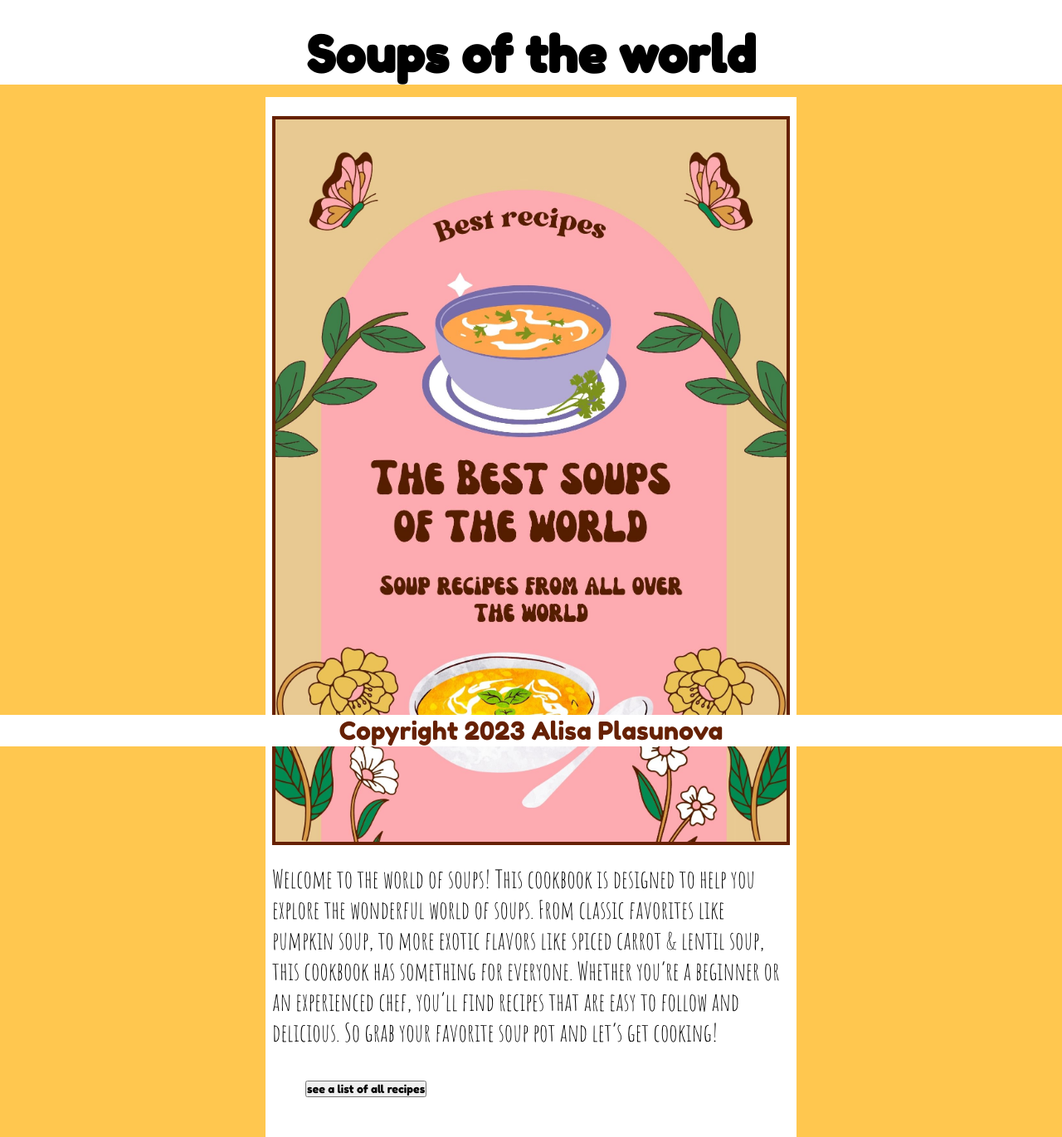
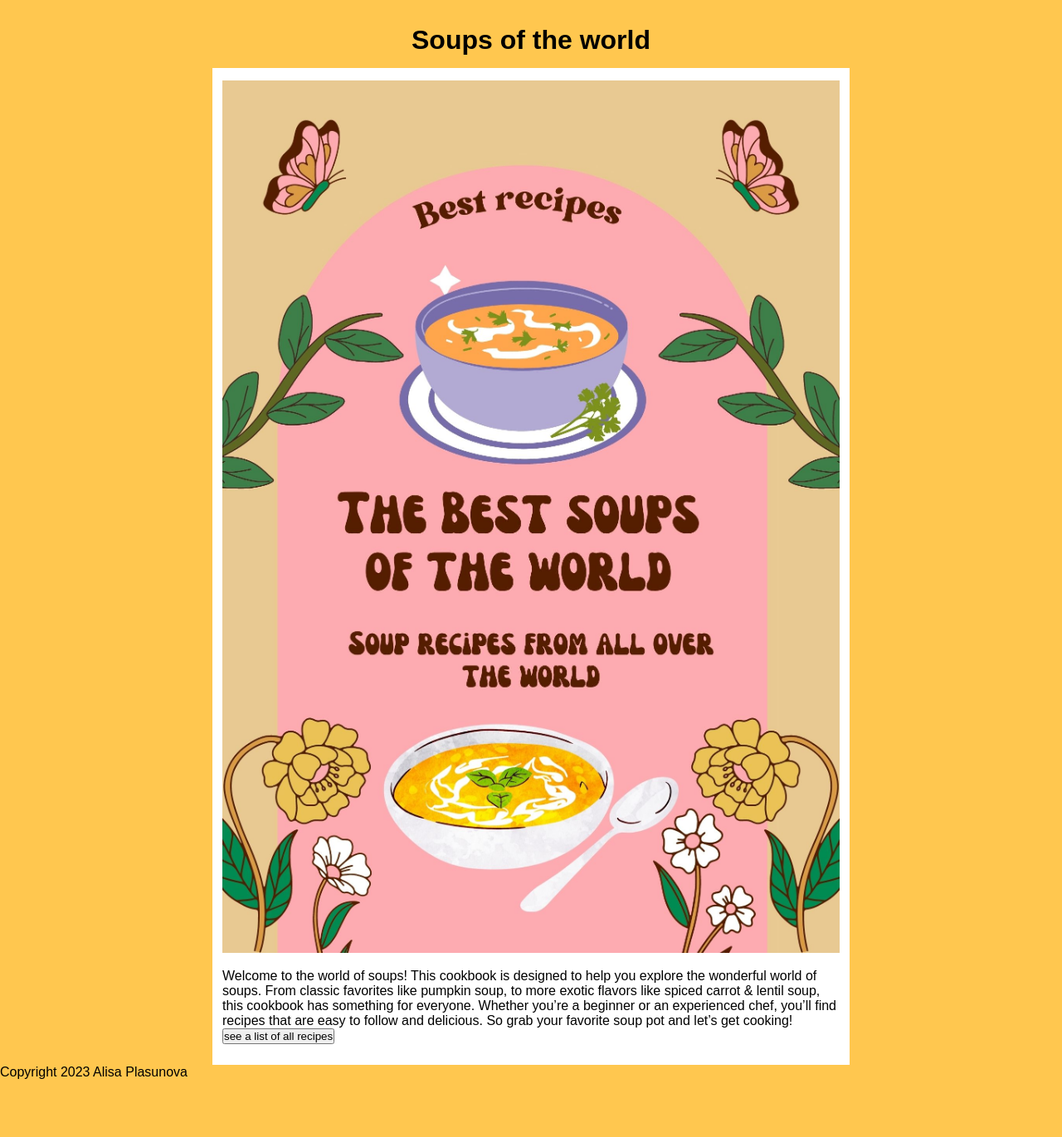
Before and after one commit to Alison-Krauze/soups, a Jekyll site: the page built from home/index.md, in a window 1280 px wide. Shown: the whole page at 83% size. Built offline with Jekyll 4.4.1, drawn with Linux system fonts in a browser that asks for light colours; after the commit the page ends 1302 px from its top, so only the background shows below that.

Commit message:
Update recipes.css

```diff
--- a/styles/recipes.css
+++ b/styles/recipes.css
@@ -1,9 +1,4 @@
 /*! CSS bare bones for recipes site */
-
-  @import url('https://fonts.googleapis.com/css2?family=Fredoka+One&display=swap');
-
-  @import url('https://fonts.googleapis.com/css2?family=Amatic+SC:wght@400;700&display=swap');
-
 
  html {
   font-family: 'Ubuntu', sans-serif;
@@ -18,17 +13,14 @@
 }
 
 /* the rest is up to you */
-body{ background-color: rgb(255, 199, 79);
-font-family: 'Amatic SC', cursive;
-font-size: 30px;}
+body{ background-color: rgb(255, 199, 79);}
 
 h1 {
 
- color: rgb(0, 0, 0);
+ color: black;
  padding-top: 30px;
  margin-bottom: 15px;
  text-align: center;
- font-family: 'Fredoka One', cursive;
 
 
  @import url(https://fonts.googleapis.com/css?family=Playfair+Display);
@@ -39,49 +31,54 @@
 margin: 10px;
 text-decoration: none;
 @import url(https://fonts.googleapis.com/css?family=Playfair+Display);
-  font-family: 'Fredoka One', cursive;
+  font-family: font-family: 'Oswald', sans-serif;
 
 }
 
-button{
-font-family: 'Fredoka One', cursive;
-margin:40px}
-
 main{
- width: 50%;
+ width: 60%;
  max-width: 850px;
  border:1px solid rgb(255, 199, 122)ple;
+ padding: 0 12px 0 12px;
  margin:0 auto;
- padding:8px;
- overflow: auto;
+ padding-bottom: 25px;
 background-color: white;}
 
-footer {text-align: center;
-background-color: rgb(255, 255, 255);
- color: rgb(102, 33, 4);
-position:fixed;
-bottom:0;
-padding-block: 1px;
-width:100%;
-font-family: 'Fredoka One', cursive;
-}
-
-header{ text-align: center;
-  background-color: rgb(255, 255, 255);
-width:100%
-top:0;
-}
-
  img{
-  border: 4px solid rgb(102, 33, 4);
    width:100%;
  margin: 15px 0px;
  }
 
+ @media screen and (max-width: 700px) {
 
+  nav {
+    margin:0;
+    position: static;
+    width:100%;
+    }
+
+  nav ul {
+  font-size:1rem;
+  }
+
+    main {
+    width: 100%;
+    }
+
+    body {
+    background-color: white;
+    padding-top: 6em;
+  }
+
+
+  img {
+    float:none;
+    margin:0 auto;
+    width:100%;
+  }
+  }
 ul{margin-left: 40px;
 margin-top: 10px;
-padding-bottom: 25px;
 }
 li{font-size:.8em;
 margin-bottom: 12px;
@@ -89,5 +86,5 @@
 
 a:link    { color: rgb(0, 0, 0); text-decoration: none; }
 a:visited { color: rgb(0, 0, 0); text-decoration: none; }
-a:hover   { color: rgb(85, 20, 4); text-decoration: none; }
+a:hover   { color: rgb(0, 0, 0); text-decoration: none; }
 a:active  { color: rgb(0, 0, 0); text-decoration: none; }
```
